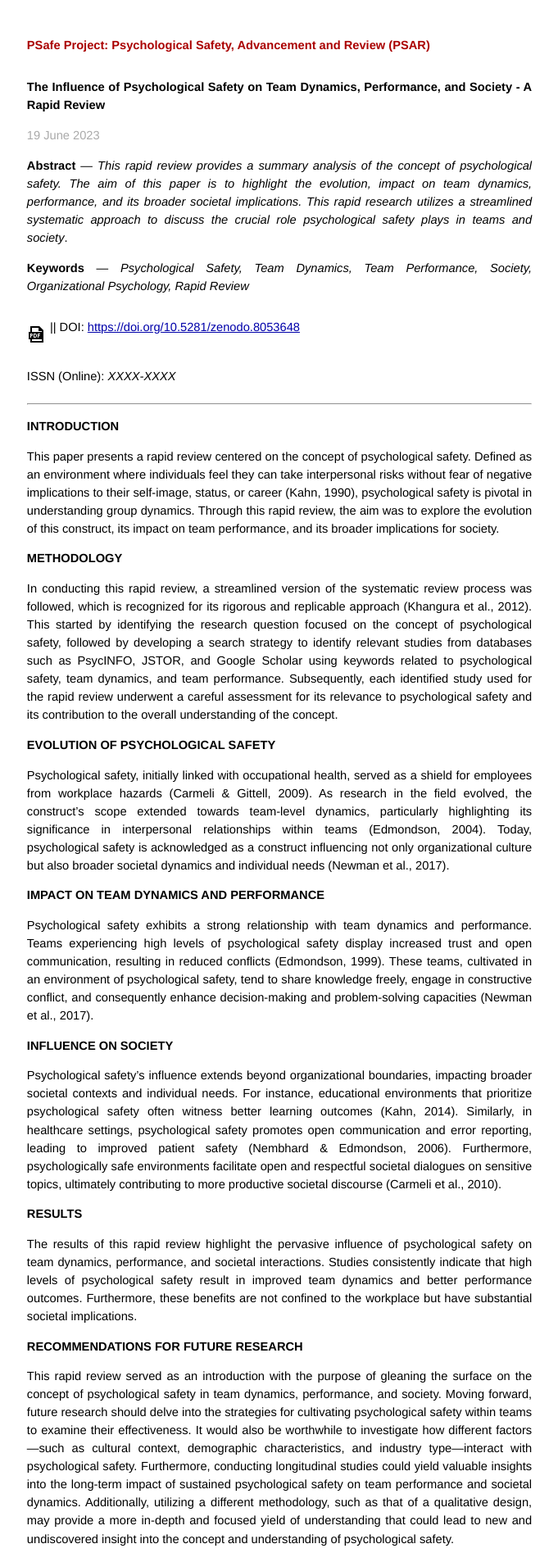
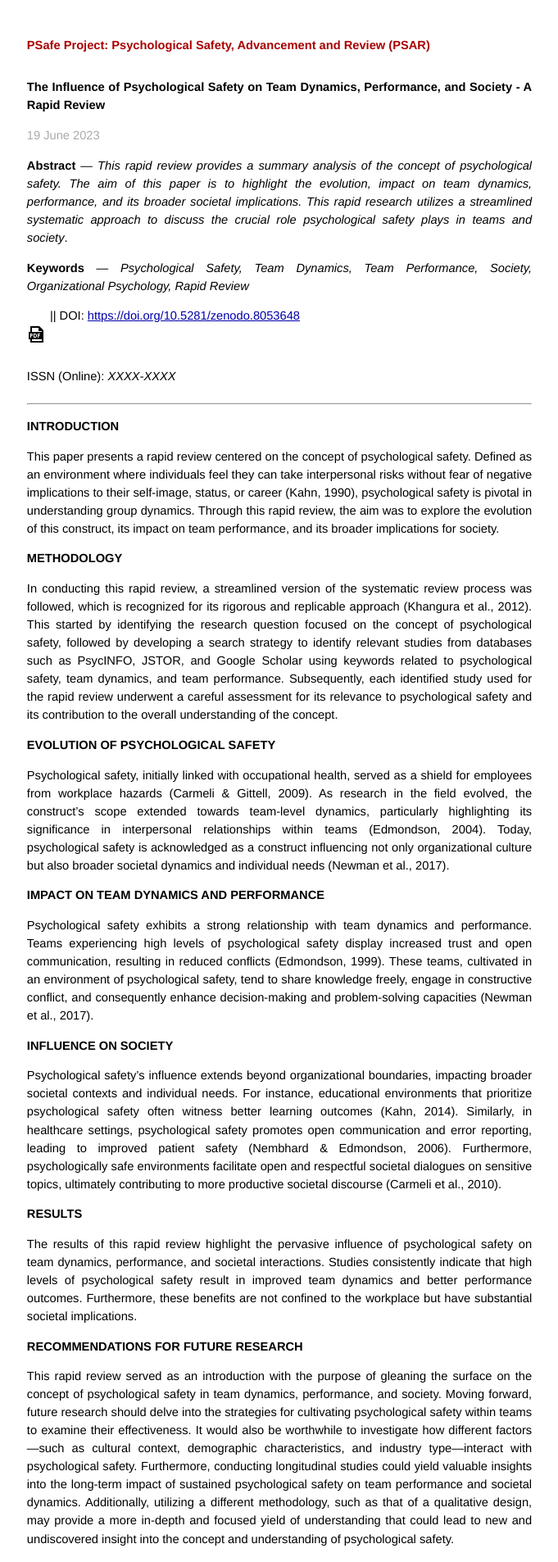
Before and after one commit to atidbit/psafe, a Jekyll site: the page built from _posts/2023-06-19-influence-of-psychological-safety-a-rapid-review.md, in a window 1280 px wide. Shown: the top 1906 px of the page at 82% size, without its empty margins (299-980 px from the left). Built offline with Jekyll 4.4.1, drawn with Linux system fonts in a browser that asks for light colours.

Commit message:
Update 2023-06-19-influence-of-psychological-safety-a-rapid-review.md

```diff
--- a/_posts/2023-06-19-influence-of-psychological-safety-a-rapid-review.md
+++ b/_posts/2023-06-19-influence-of-psychological-safety-a-rapid-review.md
@@ -17,7 +17,7 @@
 **Keywords** — _Psychological Safety, Team Dynamics, Team Performance, Society,
 Organizational Psychology, Rapid Review_
 
-<a href="https://zenodo.org/record/8053648/files/Influence_of_Psychological_Safety_A_Rapid_Review.pdf?download=1" target="_blank"><img src="/images/pdf-icon.png" align="middle"></a> ||
+<a href="https://zenodo.org/record/8053648/files/Influence_of_Psychological_Safety_A_Rapid_Review.pdf?download=1" target="_blank"><img src="/images/pdf-icon.png" align="top"></a> ||
 DOI: <a href="https://doi.org/10.5281/zenodo.8053648" target="_blank">https://doi.org/10.5281/zenodo.8053648</a>
 
 ISSN (Online): _XXXX-XXXX_
```
